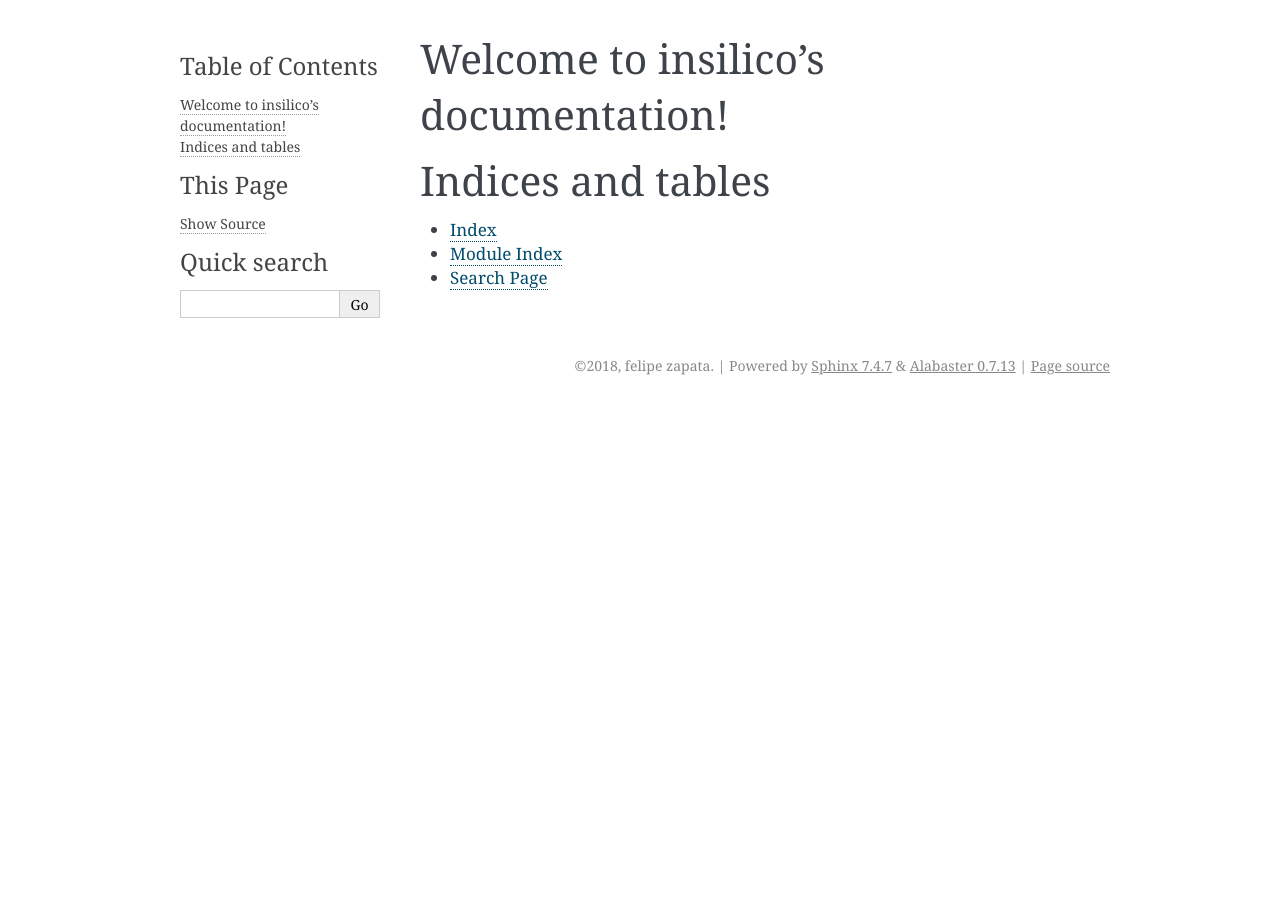
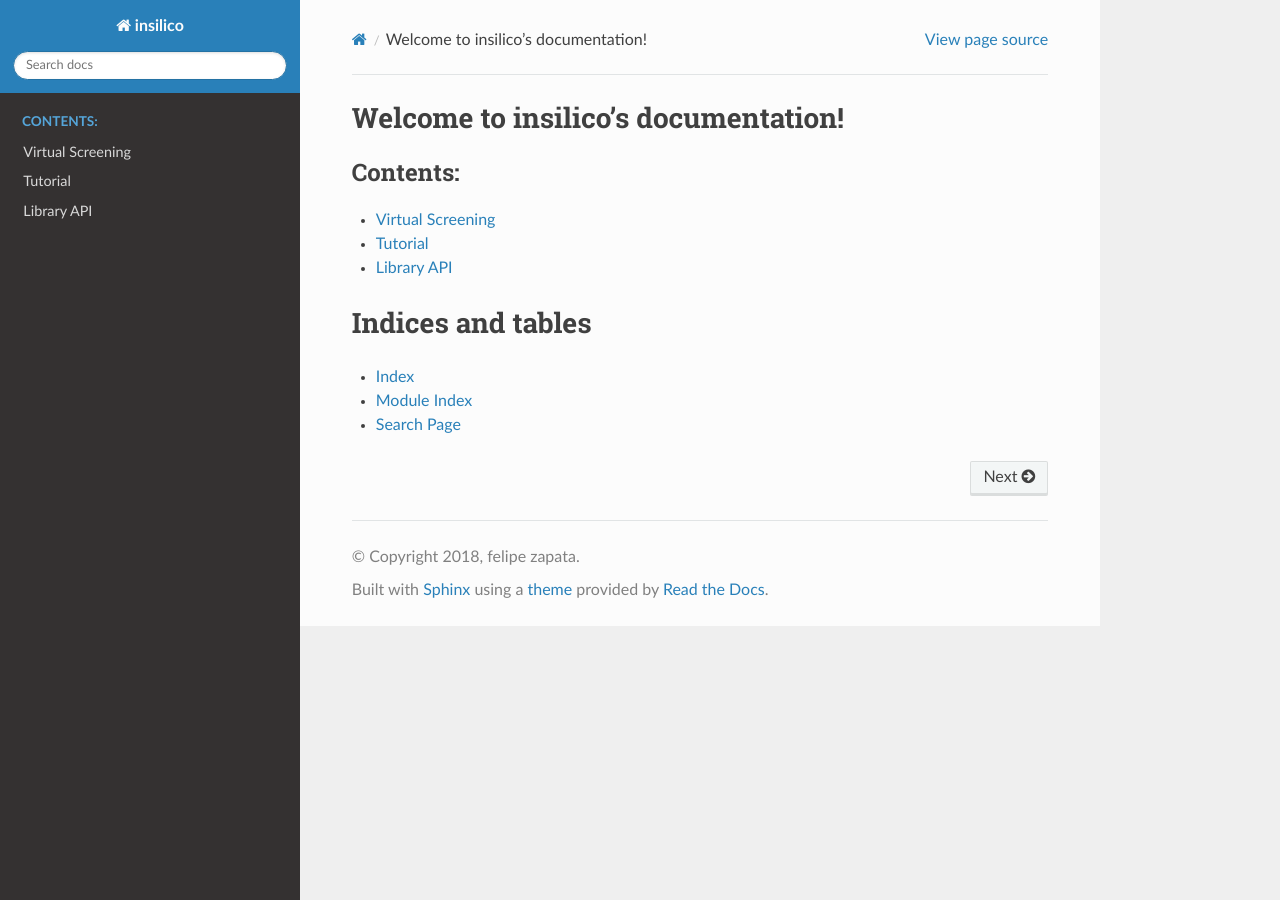
Before and after one commit to SCM-NV/filterInsilico, a Sphinx documentation site: the page built from docs/index.rst, in a window 1280 px wide. Built offline with Sphinx 7.4.7 and the Read the Docs theme 2.0.0, drawn with Linux system fonts in a browser that asks for light colours.

Commit message:
starting documentation #4

```diff
--- a/docs/conf.py
+++ b/docs/conf.py
@@ -81,7 +81,7 @@ pygments_style = None
 # The theme to use for HTML and HTML Help pages.  See the documentation for
 # a list of builtin themes.
 #
-html_theme = 'alabaster'
+html_theme = 'sphinx_rtd_theme'
 
 # Theme options are theme-specific and customize the look and feel of a theme
 # further.  For a list of options available for each theme, see the
--- a/docs/index.rst
+++ b/docs/index.rst
@@ -10,6 +10,9 @@ Welcome to insilico's documentation!
    :maxdepth: 2
    :caption: Contents:
 
+   insilico
+   tutorial
+   library
 
 
 Indices and tables
--- /dev/null
+++ b/docs/insilico.rst
@@ -0,0 +1,3 @@
+
+Virtual Screening
+=================
--- /dev/null
+++ b/docs/library.rst
@@ -0,0 +1,2 @@
+Library API
+===========
--- /dev/null
+++ b/docs/tutorial.rst
@@ -0,0 +1,3 @@
+
+Tutorial
+========
--- a/insilico/__init__.py
+++ b/insilico/__init__.py
@@ -1,4 +1,5 @@
 from .filters import apply_filter
 from .properties import compute_property
+from .validate_input import validate_input
 
-__all__ = ["apply_filter", "compute_property"]
+__all__ = ["apply_filter", "compute_property", "validate_input"]
```
Also changed, not shown: 2 other files.
